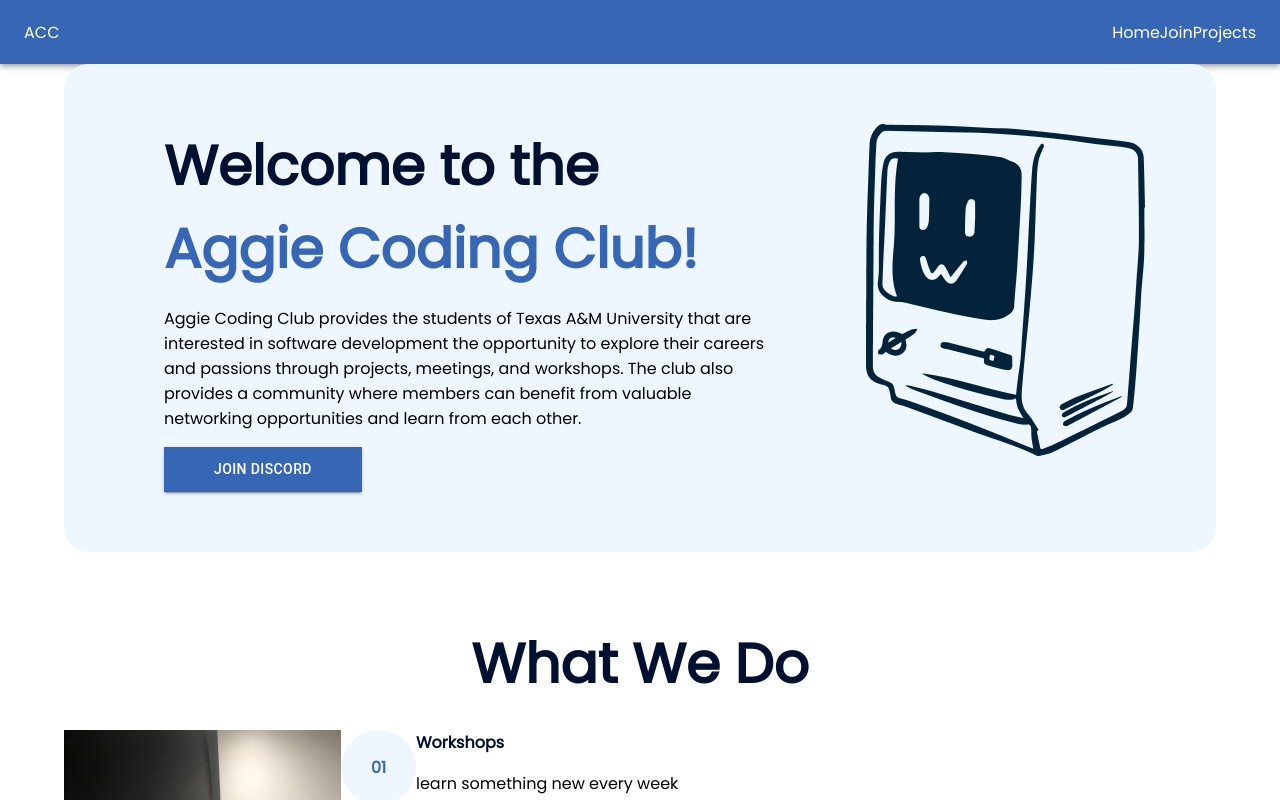
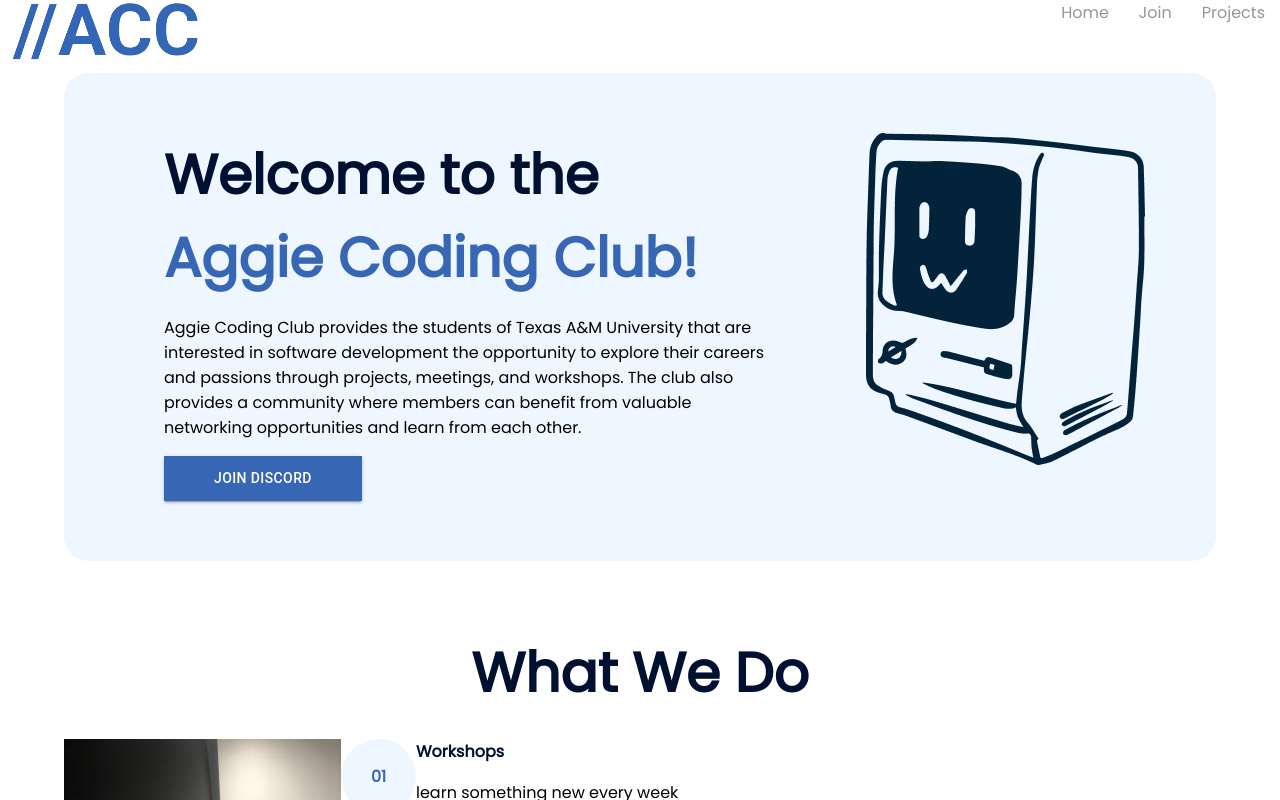
Before and after one commit to aggie-coding-club/club_website_2, a React (Create React App) app: page / in a window 1280 px wide. Shown: the top 800 px of the page. Built offline with nearby package versions, Linux system fonts and the light colour scheme.

Commit message:
LinkTags component created

```diff
--- a/src/App.js
+++ b/src/App.js
@@ -26,6 +26,7 @@
     text: {
       primary: "#001030",
       secondary: "#3766b4",
+      info: "#969696",
     },
   },
 });
--- a/src/components/sections/Header/Header.js
+++ b/src/components/sections/Header/Header.js
@@ -1,4 +1,20 @@
-import { AppBar, Toolbar } from "@mui/material";
+import accIcon from "../../../static/icons/acc.png";
+import LinkTags from "./LinkTags";
+
+const headerLinks = [
+  {
+    name: "Home",
+    link: "#",
+  },
+  {
+    name: "Join",
+    link: "#how-to-join",
+  },
+  {
+    name: "Projects",
+    link: "#projects",
+  },
+];
 
 export default function Header() {
   const flexRow = {
@@ -8,15 +24,11 @@
   };
 
   return (
-    <AppBar position="static">
-      <Toolbar sx={flexRow}>
-        <div>ACC</div>
-        <div style={flexRow}>
-          <p>Home</p>
-          <p>Join</p>
-          <p>Projects</p>
-        </div>
-      </Toolbar>
-    </AppBar>
+    <div style={flexRow}>
+      <div>
+        <img src={accIcon} alt="ACC Icon" />
+      </div>
+      <LinkTags linkData={headerLinks} />
+    </div>
   );
 }
--- /dev/null
+++ b/src/components/sections/Header/LinkTags.js
@@ -0,0 +1,34 @@
+import { useTheme } from "@emotion/react";
+
+/**
+ *
+ * @param {Object[]} linkData - str displayed on header
+ * @param {string} linkData[].name - str displayed on header
+ * @param {string} linkData[].link - where does the link go to
+ * @returns
+ */
+export default function LinkTags({ linkData }) {
+  const theme = useTheme();
+
+  const containerStyle = {
+    display: "flex",
+    flexDirection: "row",
+  };
+
+  const linkStyle = {
+    transition: "all 1s ease-out",
+    textDecoration: "none",
+    color: theme.palette.text.info,
+    margin: "0 15px",
+  };
+
+  return (
+    <div style={containerStyle}>
+      {linkData.map((aLink) => (
+        <a style={linkStyle} href={aLink.link}>
+          {aLink.name}
+        </a>
+      ))}
+    </div>
+  );
+}
--- a/src/components/sections/HowToJoin/HowToJoin.js
+++ b/src/components/sections/HowToJoin/HowToJoin.js
@@ -7,7 +7,7 @@
     direction: "row",
   };
   return (
-    <div>
+    <div id="how-to-join">
       <h1>How To Join</h1>
       <div style={containerStyle}>
         <div>
--- a/src/components/sections/Projects/Projects.js
+++ b/src/components/sections/Projects/Projects.js
@@ -9,7 +9,7 @@
     direction: "row",
   };
   return (
-    <div>
+    <div id="projects">
       <h1>Projects</h1>
       <div>
         <div style={containerStyle}>
```
Also changed, not shown: src/static/icons/acc.png (added).
